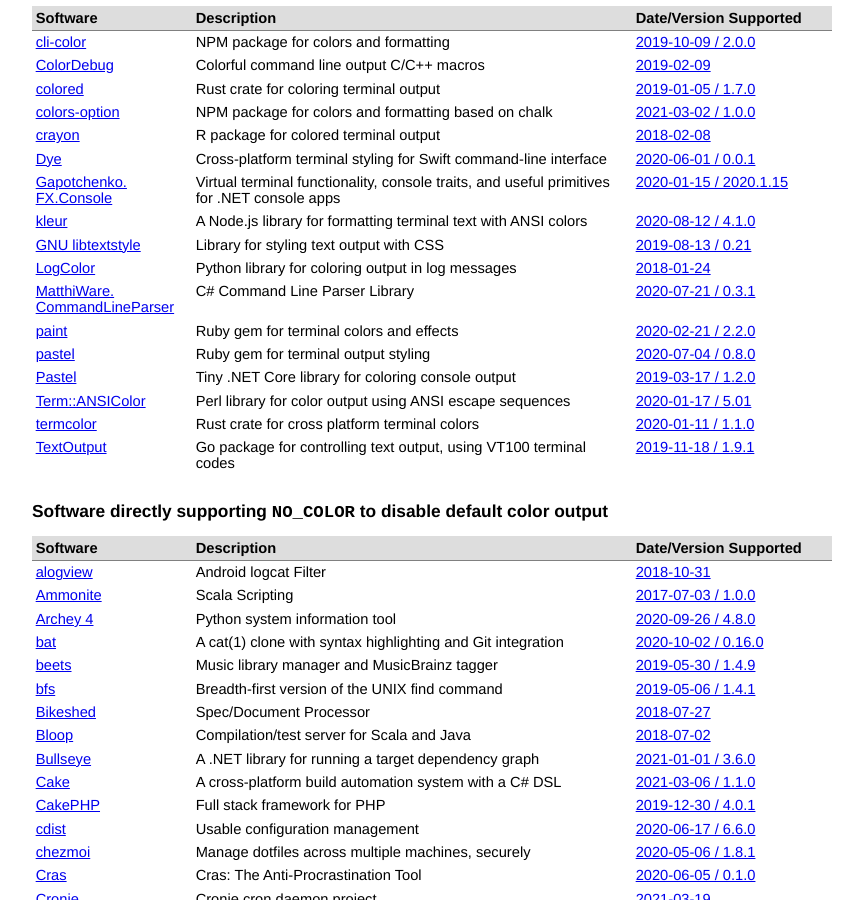
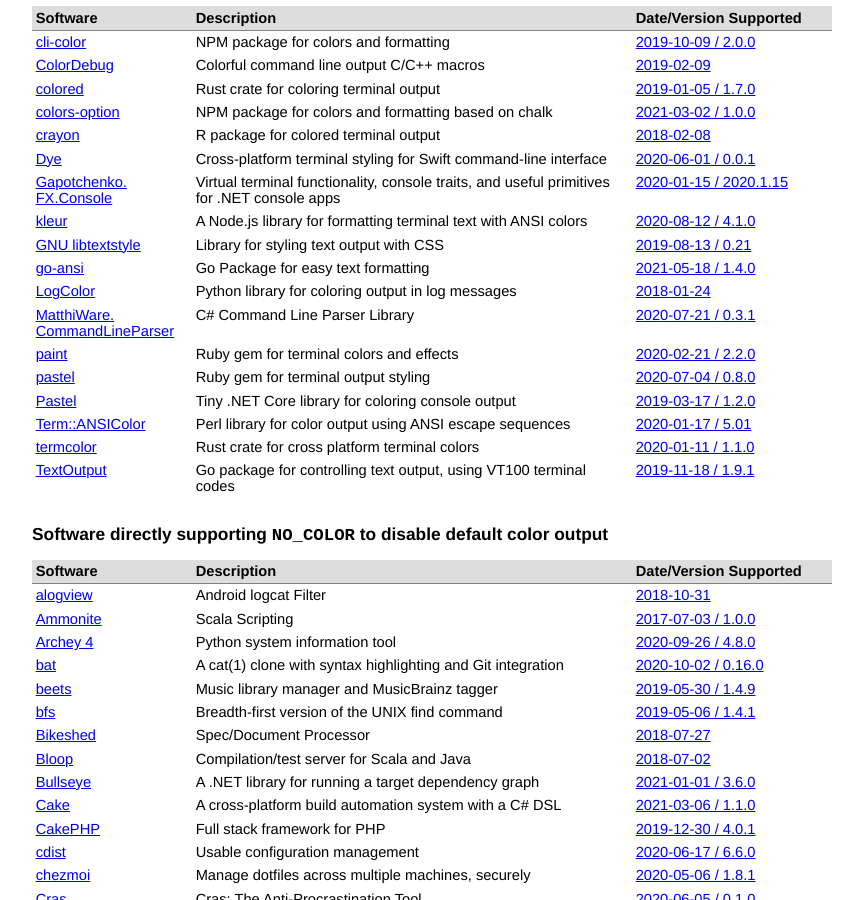
Before and after one commit to jcs/no_color, a Jekyll site: the page built from index.md, in a window 1280 px wide and 900 px high, scrolled down 824 px. Shown: the whole window, without its empty margins (208-1071 px from the left). Built offline with Jekyll 4.4.1, drawn with Linux system fonts in a browser that asks for light colours; our own code applies the rules of GitHub Pages for plain Markdown files.

Commit message:
Added go-ansi (#120)

```diff
--- a/index.md
+++ b/index.md
@@ -79,6 +79,7 @@ color via `NO_COLOR`.
 | [Gapotchenko. FX.Console](https://github.com/gapotchenko/Gapotchenko.FX/tree/master/Source/Gapotchenko.FX.Console) | Virtual terminal functionality, console traits, and useful primitives for .NET console apps | [2020-01-15 / 2020.1.15](https://github.com/gapotchenko/Gapotchenko.FX/releases/tag/v2020.1.15) |
 | [kleur](https://github.com/lukeed/kleur) | A Node.js library for formatting terminal text with ANSI colors | [2020-08-12 / 4.1.0](https://github.com/lukeed/kleur/releases/tag/v4.1.0) |
 | [GNU libtextstyle](https://www.gnu.org/software/gettext/libtextstyle/manual/libtextstyle.html) | Library for styling text output with CSS | [2019-08-13 / 0.21](https://github.com/autotools-mirror/gettext/commit/7040b13946b3dce5fbe2be8ecfda11e03eed7028)
+| [go-ansi](https://git.sr.ht/~poldi1405/go-ansi/) | Go Package for easy text formatting | [2021-05-18 / 1.4.0](https://git.sr.ht/~poldi1405/go-ansi/commit/5d3db1d715a4ab8b00dda60b9b87054a4146c1aa)
 | [LogColor](https://github.com/induane/logcolor) | Python library for coloring output in log messages | [2018-01-24](https://github.com/induane/logcolor/commit/0092b0af2a1506eee2b0ca028b1cf51f78fc91fa) |
 | [MatthiWare. CommandLineParser](https://github.com/MatthiWare/CommandLineParser.Core) | C# Command Line Parser Library | [2020-07-21 / 0.3.1](https://github.com/MatthiWare/CommandLineParser.Core/commit/240154043afadee1a581866f537b22048d2f69bc) |
 | [paint](https://github.com/janlelis/paint) | Ruby gem for terminal colors and effects | [2020-02-21 / 2.2.0](https://github.com/janlelis/paint/tree/v2.2.0) |
```
